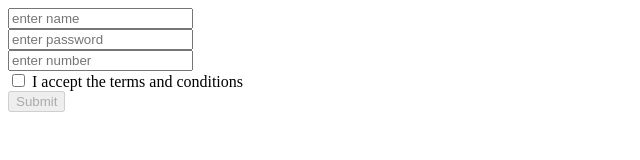
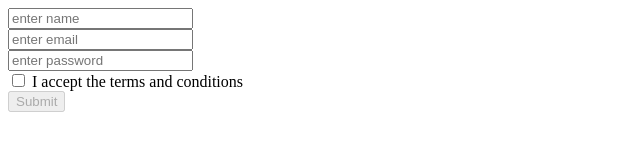
Before and after one commit to acciojob/form-validation-and-submission-Sagar-Kumar01, a website: page main.html in a window 1280 px wide. Shown: the full height of the page, 0-640 px from the left. Drawn offline with Linux system fonts and the light colour scheme.

Commit message:
created a submission

```diff
--- a/main.html
+++ b/main.html
@@ -11,9 +11,9 @@
 	<form id="form" action="submit-form.php" method="POST">
 		<input placeholder="enter name" id="name" type="text" name="name"/>
 		<br/>
-		<input placeholder="enter password" id="pass" type="email" name="email"/>
+		<input placeholder="enter email" id="pass" type="email" name="email"/>
 		<br/>
-		<input placeholder="enter number" id="num" type="tel"/>
+		<input placeholder="enter password" id="num" type="tel" name="password"/>
 		<br/>
 		<input type="checkbox" id="check" name="terms"/>
 		<label for="check">I accept the terms and conditions</label>
```
